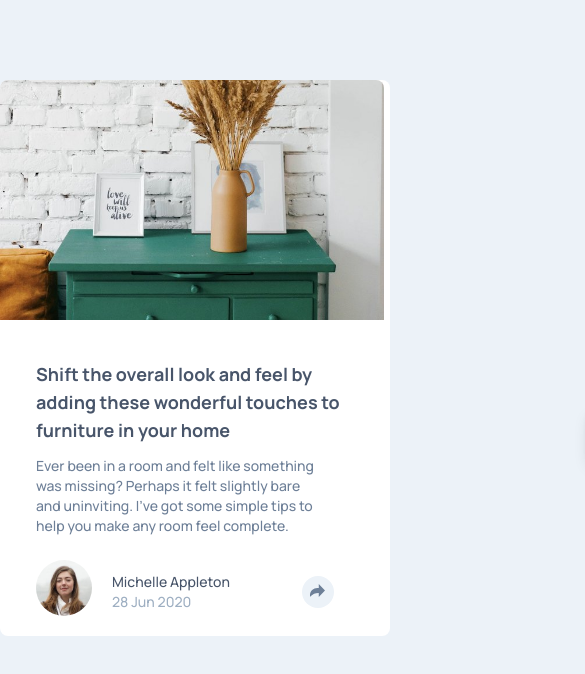
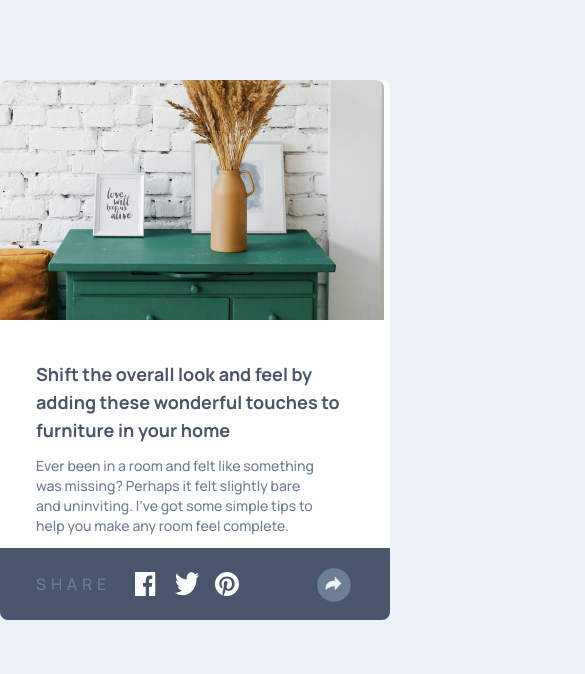
Before and after one commit to Abaljerind/article-preview-component, a website: page index.html in a window 390 px wide. Both pictures are taken after a click on the icon 318 px from the left and 592 px from the top of the page. Shown: the top 674 px of the page, 585 px wide, since content can reach past the window. Drawn offline with Linux system fonts and the light colour scheme.

Commit message:
fix width value + add some utility

```diff
--- a/index.html
+++ b/index.html
@@ -31,7 +31,7 @@
 
         <!-- headings -->
         <div class="mt-10 px-9 font-manrope lg:relative">
-          <h3 class="text-lg font-bold text-veryDarkGrayishBlue lg:absolute lg:left-[260px] lg:-mt-[340px] lg:px-32 lg:py-3 lg:tracking-wide">
+          <h3 class="text-lg font-bold text-veryDarkGrayishBlue lg:absolute lg:left-[260px] lg:-mt-[340px] lg:px-32 lg:py-3 lg:tracking-wide 2xl:left-[215px] 2xl:px-44">
             Shift the overall look and feel by adding these wonderful touches to furniture in your home
           </h3>
         </div>
@@ -46,7 +46,7 @@
 
         <!-- mobile version -->
         <!-- profile + share button -->
-        <div class="mobile-button relative mt-3 flex px-9 pt-3 font-manrope transition lg:relative">
+        <div class="mobile-button relative mt-3 flex px-9 pt-3 font-manrope lg:relative">
           <img src="./images/avatar-michelle.jpg" alt="Image of Michelle Appleton" class="mb-5 w-14 rounded-full lg:absolute lg:left-96 lg:-mt-40" />
           <div class="ml-5 flex flex-col justify-center text-sm lg:relative">
             <p class="mt-2 text-veryDarkGrayishBlue lg:absolute lg:-right-[538px] lg:-mt-72">Michelle Appleton</p>
@@ -66,7 +66,7 @@
         </div>
 
         <!-- share section -->
-        <div class="mobile-share relative mt-3 hidden justify-start rounded-b-lg bg-veryDarkGrayishBlue py-5 font-manrope transition">
+        <div class="mobile-share relative mt-3 hidden justify-start rounded-b-lg bg-veryDarkGrayishBlue py-5 font-manrope lg:hidden">
           <p class="text-md ml-9 mr-3 mt-1 uppercase tracking-[0.3rem] text-desaturatedDarkBlue">Share</p>
           <img src="./images/icon-facebook.svg" alt="Icon Facebook" class="mx-2 w-7 scale-75 cursor-pointer" />
           <img src="./images/icon-twitter.svg" alt="Icon Twitter" class="mx-1 w-8 scale-75 cursor-pointer" />
--- a/js/app.js
+++ b/js/app.js
@@ -12,7 +12,7 @@ const triangle = document.querySelector(".triangle");
 
 const width = document.documentElement.clientWidth || window.innerWidth;
 
-if (width <= 375) {
+if (width <= 810) {
   buttonShare.addEventListener("click", function () {
     mobileButton.classList.remove("flex");
     mobileButton.classList.add("hidden");
```
Also changed, not shown: css/output.css.
